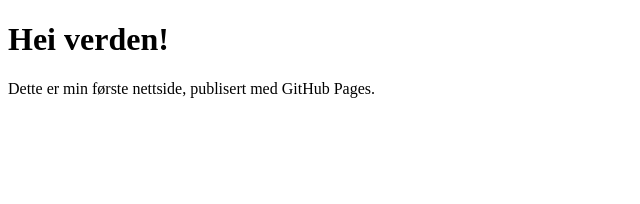
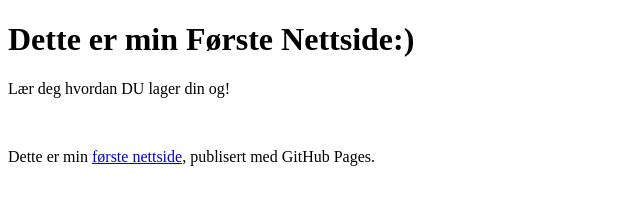
Before and after one commit to Sara06A/Sara06A.github.io, a plain HTML site: page index.html in a window 1280 px wide. Shown: the whole page, without its empty margins (0-640 px from the left). Drawn offline with Linux system fonts and the light colour scheme.

Commit message:
Update index.html

```diff
--- a/index.html
+++ b/index.html
@@ -3,10 +3,12 @@
 <head>
         <meta charset="UTF-8">
         <meta name="viewport" content="width=device-width, initial-scale=1.0">
-        <title>Min Første Nettside</title>
+        <title>Dette er min Første Nettside!</title>
 </head>
 <body>
-        <h1>Hei verden!</h1>
-        <p>Dette er min første nettside, publisert med GitHub Pages.</p>
+        <h1>Dette er min Første Nettside:)</h1>
+                <p class="undertittel">Lær deg hvordan DU lager din og!</p>
+        <img src="" alt="">
+        <p>Dette er min <a href="https://www.bt.no">første nettside</a>, publisert med GitHub Pages.</p>
 </body>
 </html>
```
